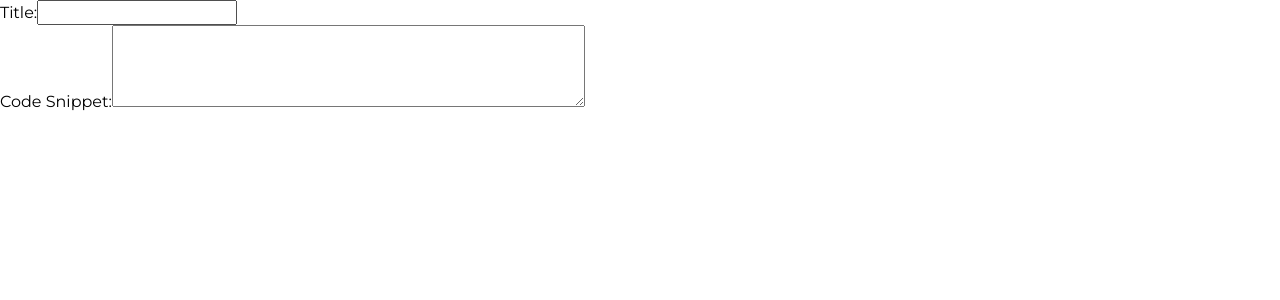
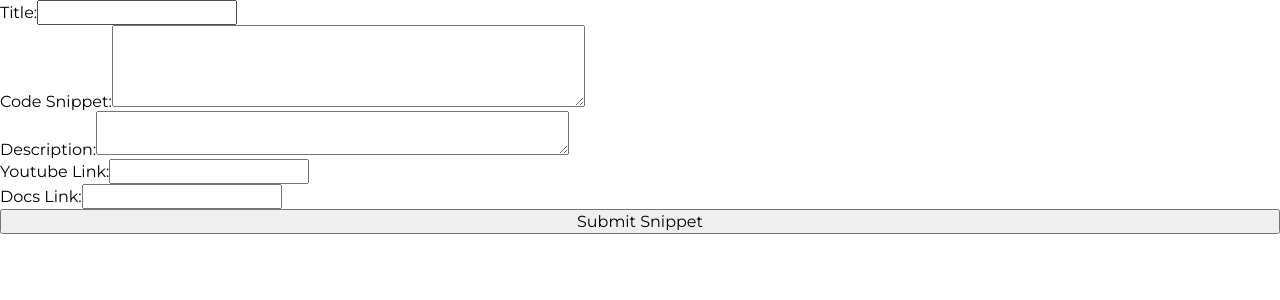
Before and after one commit to SchoolOfCode/w9_frontend-project-syntax-samurai-s, a React (Create React App) app: page /submit in a window 1280 px wide. Shown: the top 300 px of the page. Built offline with nearby package versions, Linux system fonts and the light colour scheme.

Commit message:
form component basics complete

```diff
--- a/src/Components/UserSubmit/Form/Form.js
+++ b/src/Components/UserSubmit/Form/Form.js
@@ -4,12 +4,21 @@ function Form() {
   return (
     <form id="submit-form">
       <label id="submit-title">Title:
-      <input type="text" name="name" />
+      <input type="text" name="title" />
       </label>
-      <label id="submit-title">Code Snippet:
-      <textarea rows="4" cols="50"  type="text" name="name" />
+      <label id="submit-snippet">Code Snippet:
+      <textarea rows="4" cols="50"  type="text" name="snippet" />
       </label>
-      {/* <input type="submit" value="Submit" /> */}
+      <label id="submit-description">Description:
+      <textarea rows="2" cols="50"  type="text" name="description" />
+      </label>
+      <label id="submit-video">Youtube Link:
+      <input type="text" name="youtube-link" />
+      </label>
+      <label id="submit-docs">Docs Link:
+      <input type="text" name="docs-link" />
+      </label>
+      <input id="submit-button" type="submit" value="Submit Snippet" />
     </form>
   );
 }
--- a/src/Components/UserSubmit/Form/Form.modules.css
+++ b/src/Components/UserSubmit/Form/Form.modules.css
@@ -1,4 +1,9 @@
 #submit-form {
   display: flex;
   flex-direction: column;
+
+
+
+
+
 }
```
